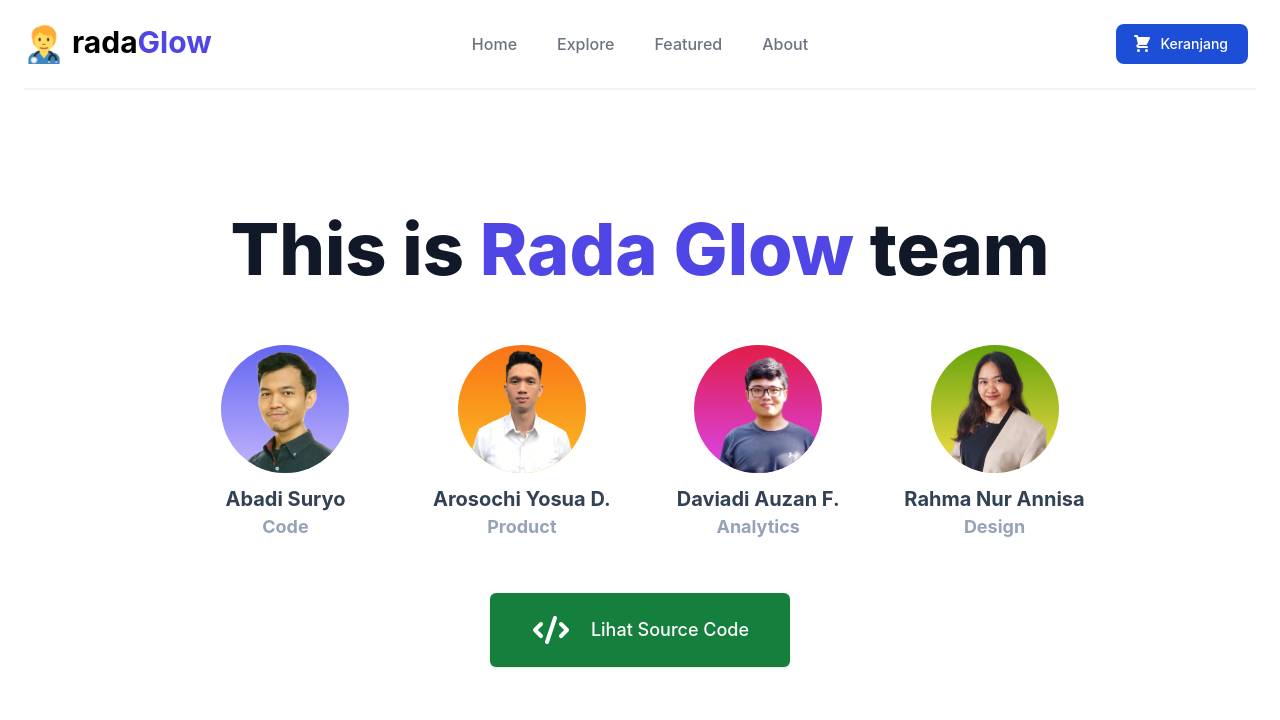
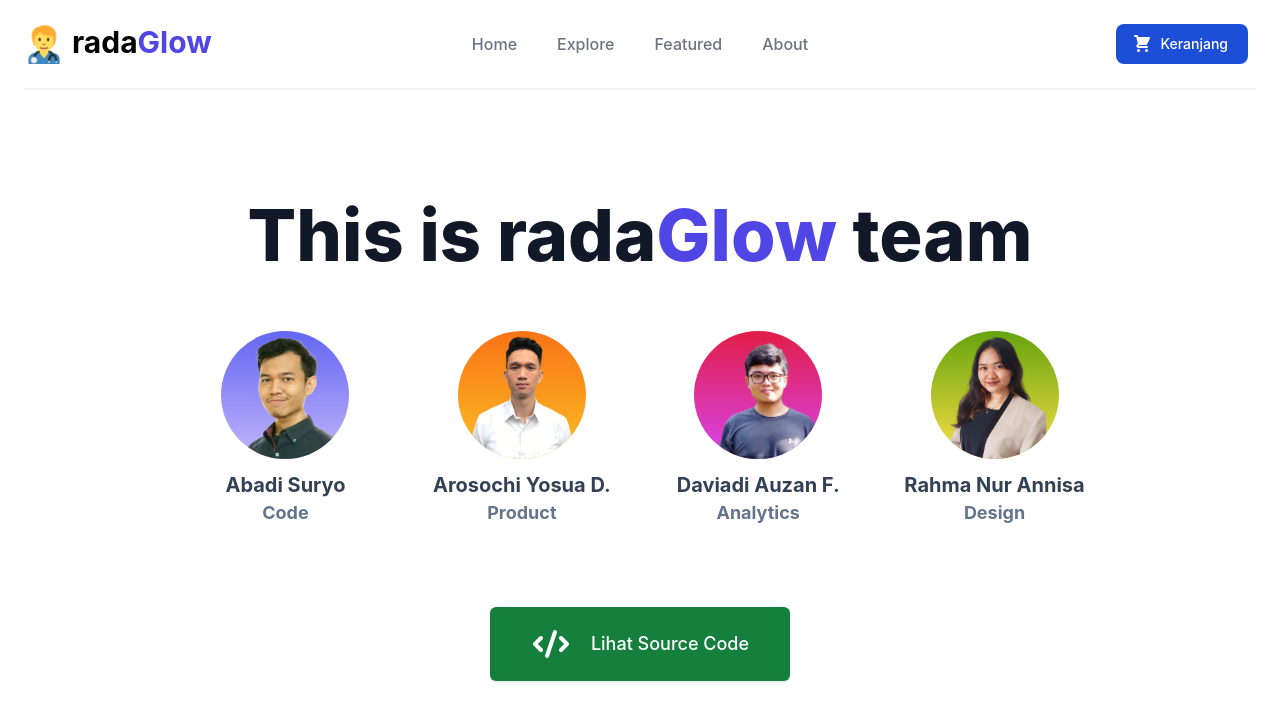
Before and after one commit to abadisurio/radaglowing, a React (Create React App) app: page /about in a window 1280 px wide. Shown: the top 720 px of the page. Built offline with nearby package versions, Linux system fonts and the light colour scheme.

Commit message:
radaglowing: add linkedin link

```diff
--- a/src/page/About.js
+++ b/src/page/About.js
@@ -12,41 +12,45 @@ const About = () => {
             <div className='text-center p-5 self-center'>
                 <h1 className="text-5xl racking-tight font-extrabold text-gray-900 sm:text-5xl md:text-7xl mb-10">
                     <span className="block xl:inline">This is </span>
-                    <span className="block text-indigo-600 xl:inline">Rada Glow </span>
+                    <span className='block xl:inline'>rada<span className="text-indigo-600">Glow </span></span>
                     <span className="block xl:inline">team</span>
                 </h1>
                 {/* <p className="mt-3 text-xl text-gray-500 w-96 text-center mx-auto">
                     Pesananmu akan kami proses
                 </p> */}
                 <div className="grid grid-cols-2 md:grid-cols-4 gap-4 px-5">
-                    <div className="p-5">
+                    <a href="https://linkedin.com/in/abadisurio" rel='noreferrer' target={'_blank'} className="p-5 hover:bg-blue-200 transition duration-150 rounded-lg">
                         <div className="mx-auto inline-block ring-white rounded-full h-32 w-32 overflow-hidden flex justify-center bg-gradient-to-b from-indigo-500 to-violet-300">
                             <img class="object-cover" src={require('../asset/image/Abadi.png')} alt="Foto Abadi" />
                         </div>
                         <h1 className='mt-3 mb-0 text-xl font-bold text-slate-700'>Abadi Suryo</h1>
-                        <h1 className='text-lg font-bold text-slate-400'>Code</h1>
-                    </div>
-                    <div className="p-5">
+                        <h1 className='text-lg font-bold text-slate-500'>Code</h1>
+                        <h1 className='text-lg font-bold text-white'>See LinkedIn</h1>
+                    </a>
+                    <a href="https://www.linkedin.com/in/arosochiyosua/" rel='noreferrer' target={'_blank'} className="p-5 hover:bg-blue-200 transition duration-150 rounded-lg">
                         <div className="mx-auto inline-block ring-white rounded-full h-32 w-32 overflow-hidden flex justify-center bg-gradient-to-b from-orange-500 to-amber-400">
                             <img class="object-cover" src={require('../asset/image/Archi.png')} alt="Foto Arosochi" />
                         </div>
                         <h1 className='mt-3 mb-0 text-xl font-bold text-slate-700'>Arosochi Yosua D.</h1>
-                        <h1 className='text-lg font-bold text-slate-400'>Product</h1>
-                    </div>
-                    <div className="p-5">
+                        <h1 className='text-lg font-bold text-slate-500'>Product</h1>
+                        <h1 className='text-lg font-bold text-white'>See LinkedIn</h1>
+                    </a>
+                    <a href="https://www.linkedin.com/in/daviadi-auzan-fadhlillah-10878a183/" rel='noreferrer' target={'_blank'} className="p-5 hover:bg-blue-200 transition duration-150 rounded-lg">
                         <div className="mx-auto inline-block ring-white rounded-full h-32 w-32 overflow-hidden flex justify-center bg-gradient-to-b from-rose-600 to-fuchsia-500">
                             <img class="object-cover" src={require('../asset/image/Daviadi.png')} alt="Foto Daviadi" />
                         </div>
                         <h1 className='mt-3 mb-0 text-xl font-bold text-slate-700'>Daviadi Auzan F.</h1>
-                        <h1 className='text-lg font-bold text-slate-400'>Analytics</h1>
-                    </div>
-                    <div className="p-5">
+                        <h1 className='text-lg font-bold text-slate-500'>Analytics</h1>
+                        <h1 className='text-lg font-bold text-white'>See LinkedIn</h1>
+                    </a>
+                    <a href="http://www.linkedin.com/in/rahma-nur-annisa-16962214a/" rel='noreferrer' target={'_blank'} className="p-5 hover:bg-blue-200 transition duration-150 rounded-lg">
                         <div className="mx-auto inline-block ring-white rounded-full h-32 w-32 overflow-hidden flex justify-center bg-gradient-to-b from-lime-600 to-yellow-300">
                             <img class="object-cover" src={require('../asset/image/Rahma.png')} alt="Foto Rahma" />
                         </div>
                         <h1 className='mt-3 mb-0 text-xl font-bold text-slate-700'>Rahma Nur Annisa</h1>
-                        <h1 className='text-lg font-bold text-slate-400'>Design</h1>
-                    </div>
+                        <h1 className='text-lg font-bold text-slate-500'>Design</h1>
+                        <h1 className='text-lg font-bold text-white'>See LinkedIn</h1>
+                    </a>
                 </div>
                 <div className="mt-5 sm:mt-8 sm:flex sm:justify-center">
 
```
